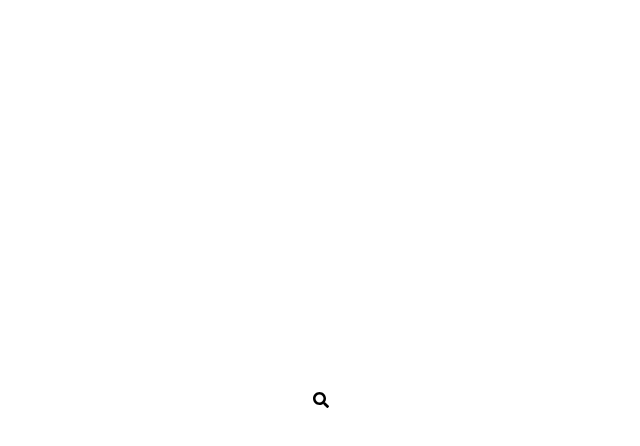
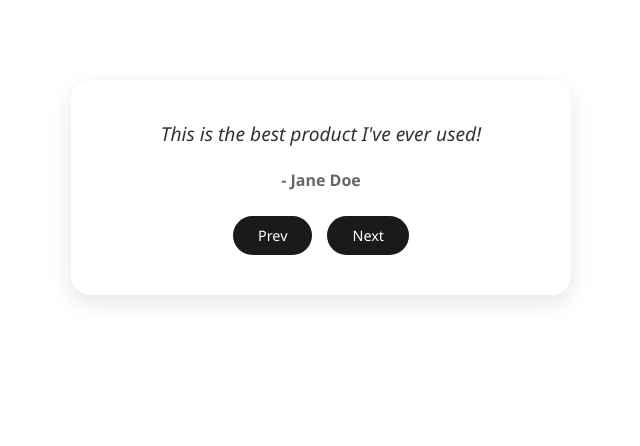
Before and after one commit to Adryel0713/Projects-Vite, a React (Vite) app: page / in a window 1280 px wide. Shown: the top 446 px of the page, without its empty margins (319-959 px from the left). Built offline with nearby package versions, Linux system fonts and the light colour scheme.

Commit message:
Project (6)

```diff
--- a/src/App.jsx
+++ b/src/App.jsx
@@ -1,7 +1,9 @@
 // import Counter from "./Components/Counter"
 // import Todo from "./Components/Todo.jsx";
 
-import HiddenSearchBar from "./Components/HiddenSearchBar"
+import Testimonials from "./Components/Testimonials"
+
+// import HiddenSearchBar from "./Components/HiddenSearchBar"
 
 // import ToggleBackgroundColor from "./Components/ToggleBackgroundColor"
 
@@ -16,7 +18,8 @@ const App = () => {
       {/* <Meals /> */}
       {/* <Calculator /> */}
       {/* <ToggleBackgroundColor /> */}
-      <HiddenSearchBar />
+      {/* <HiddenSearchBar /> */}
+      <Testimonials />
     </div>
   )
 }
--- /dev/null
+++ b/src/Components/Testimonials.jsx
@@ -0,0 +1,44 @@
+import { useState } from "react"
+import "../style.css"
+
+const Testimonials = () => {
+    const [currentIndex,setCurrentIndex] = useState(0)
+    const testimonials = [
+        {
+            quote: "This is the best product I've ever used!",
+            author: "Jane Doe",
+        },
+        {
+            quote: "I hightly recommend this product to everyone!",
+            author: "John Smith",
+        },
+        {
+            quote: "This product has completely changed my life!",
+            author: "Bob Johnson",
+        }
+    ]
+
+    const handlePrevClick = () => {
+        setCurrentIndex((currentIndex + testimonials.length - 1) % testimonials.length)
+    }
+    const handleNextClick = () => {
+        setCurrentIndex((currentIndex + 1) % testimonials.length)
+    }
+  return (
+    <div className="testimonials">
+        <div className="testimonials-quote">
+            {testimonials[currentIndex].quote}
+        </div>
+        <div className="testimonials-author">
+            - {testimonials[currentIndex].author}
+        </div>
+
+        <div className="testimonials-nav">
+            <button onClick={handlePrevClick}>Prev</button>
+            <button onClick={handleNextClick}>Next</button>
+        </div>
+    </div>
+  )
+}
+
+export default Testimonials
--- a/src/style.css
+++ b/src/style.css
@@ -272,7 +272,7 @@ section.content h1 {
 
 /* PROJECT 4 */
 
-*{
+/* *{
   margin: 0;
   padding: 0;
   box-sizing: border-box;
@@ -293,4 +293,106 @@ input {
   color: #fff;
   border-radius: 2px;
   box-shadow: 2px 2px 2px 1px rgb(35,35,35);
+} */
+
+/* PROJECT 5 */
+
+
+/* style.css */
+
+/* Reset básico */
+* {
+  margin: 0;
+  padding: 0;
+  box-sizing: border-box;
+  font-family: "Poppins", "Segoe UI", sans-serif;
 }
+
+/* Container principal */
+.testimonials {
+  max-width: 500px;
+  margin: 80px auto;
+  padding: 40px 30px;
+  background: #fff;
+  border-radius: 20px;
+  box-shadow: 0 8px 25px rgba(0, 0, 0, 0.1);
+  text-align: center;
+  transition: all 0.3s ease;
+}
+
+/* Frase do depoimento */
+.testimonials-quote {
+  font-size: 1.2rem;
+  font-style: italic;
+  color: #333;
+  margin-bottom: 20px;
+  line-height: 1.5;
+  position: relative;
+  transition: opacity 0.3s ease;
+}
+
+/* Autor */
+.testimonials-author {
+  font-weight: 600;
+  color: #666;
+  margin-bottom: 25px;
+}
+
+/* Botões de navegação */
+.testimonials-nav {
+  display: flex;
+  justify-content: center;
+  gap: 15px;
+}
+
+.testimonials-nav button {
+  background-color: #1a1a1a;
+  color: #fff;
+  border: none;
+  padding: 10px 25px;
+  border-radius: 25px;
+  font-size: 0.9rem;
+  cursor: pointer;
+  transition: all 0.2s ease;
+}
+
+.testimonials-nav button:hover {
+  background-color: #333;
+  transform: translateY(-2px);
+}
+
+.testimonials-nav button:active {
+  transform: scale(0.95);
+}
+
+/* Efeito de troca */
+.testimonials-quote,
+.testimonials-author {
+  animation: fadeIn 0.4s ease;
+}
+
+@keyframes fadeIn {
+  from {
+    opacity: 0;
+    transform: translateY(5px);
+  }
+  to {
+    opacity: 1;
+    transform: translateY(0);
+  }
+}
+
+/* Responsivo */
+@media (max-width: 600px) {
+  .testimonials {
+    padding: 30px 20px;
+  }
+
+  .testimonials-quote {
+    font-size: 1rem;
+  }
+
+  .testimonials-nav button {
+    padding: 8px 18px;
+  }
+}
```
